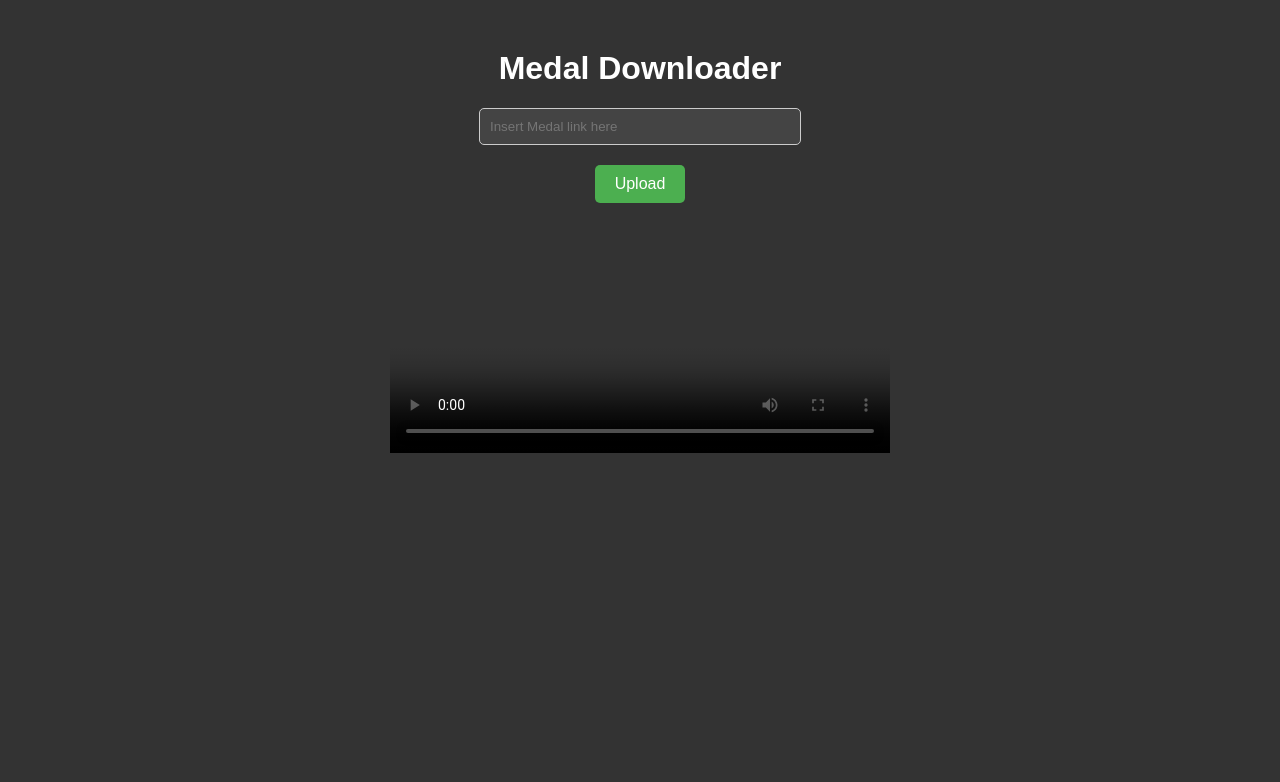
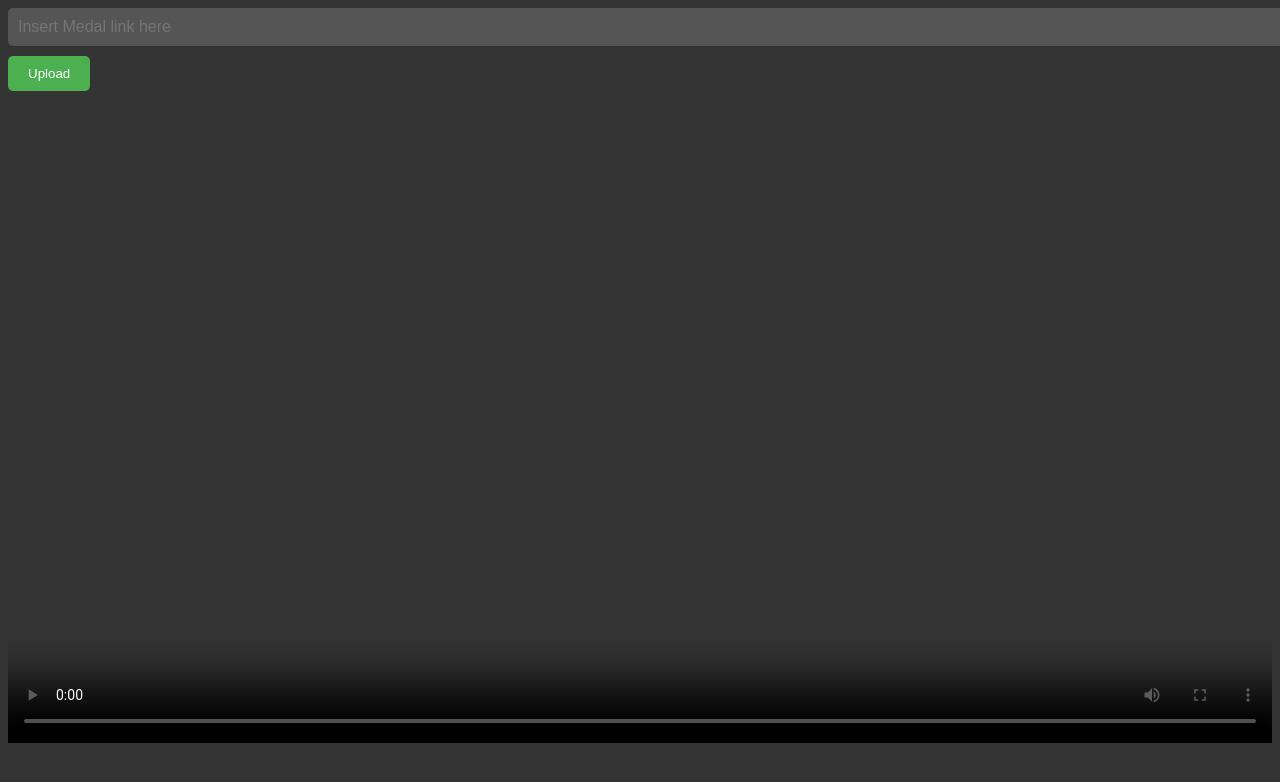
Before and after one commit to AshHehe/medal-watermark, a plain HTML site: page index.html in a window 1280 px wide. Drawn offline with Linux system fonts and the light colour scheme.

Commit message:
Update index.html

```diff
--- a/index.html
+++ b/index.html
@@ -9,53 +9,45 @@
             background-color: #333333;
             color: white;
             font-family: Arial, sans-serif;
-            text-align: center;
-            margin: 50px auto;
         }
-        input[type="text"] {
-            width: 300px;
+        #medal-link {
+            width: 100%;
             padding: 10px;
-            margin-bottom: 20px;
-            border: 1px solid #ccc;
+            margin-bottom: 10px;
+            font-size: 16px;
+            background-color: #555555;
+            color: white;
+            border: none;
+            outline: none;
             border-radius: 5px;
-            color: #666666;
-            background-color: #444444;
         }
-        button {
+        #upload-button {
+            background-color: #4CAF50;
+            color: white;
             padding: 10px 20px;
-            background-color: #4CAF50;
             border: none;
             border-radius: 5px;
-            color: white;
-            font-size: 16px;
             cursor: pointer;
         }
-        video {
+        #upload-button:hover {
+            background-color: #45a049;
+        }
+        #video-preview {
             width: 100%;
-            max-width: 500px;
-            margin-bottom: 20px;
+            margin-top: 20px;
         }
-        a.download-btn {
+        #download-link {
             display: none;
-            padding: 10px 20px;
-            background-color: #4CAF50;
-            border: none;
-            border-radius: 5px;
-            color: white;
-            font-size: 16px;
-            text-decoration: none;
+            margin-top: 10px;
+            text-align: center;
         }
     </style>
 </head>
 <body>
-    <h1>Medal Downloader</h1>
     <input type="text" id="medal-link" placeholder="Insert Medal link here">
-    <br>
-    <button onclick="uploadMedal()">Upload</button>
-    <br>
-    <video controls autoplay id="video-preview"></video>
-    <br>
-    <a id="download-link" class="download-btn" download>Download Video</a>
+    <button id="upload-button" onclick="uploadMedal()">Upload</button>
+    <video id="video-preview" controls></video>
+    <a id="download-link" download="medal_video.mp4">Download Video</a>
 
     <script>
         async function uploadMedal() {
@@ -68,11 +60,15 @@
                     },
                     body: JSON.stringify({ url: medalLink })
                 });
-                const data = await response.json();
+                if (!response.ok) {
+                    throw new Error(`Failed to fetch. Status: ${response.status}`);
+                }
+                const videoURL = await response.text();
+                console.log('Video URL:', videoURL);
                 const videoPreview = document.getElementById('video-preview');
-                videoPreview.src = data.src;
+                videoPreview.src = videoURL;
                 const downloadLink = document.getElementById('download-link');
-                downloadLink.href = data.src;
+                downloadLink.href = videoURL;
                 downloadLink.style.display = 'block';
             } catch (error) {
                 console.error('Error:', error);
```
